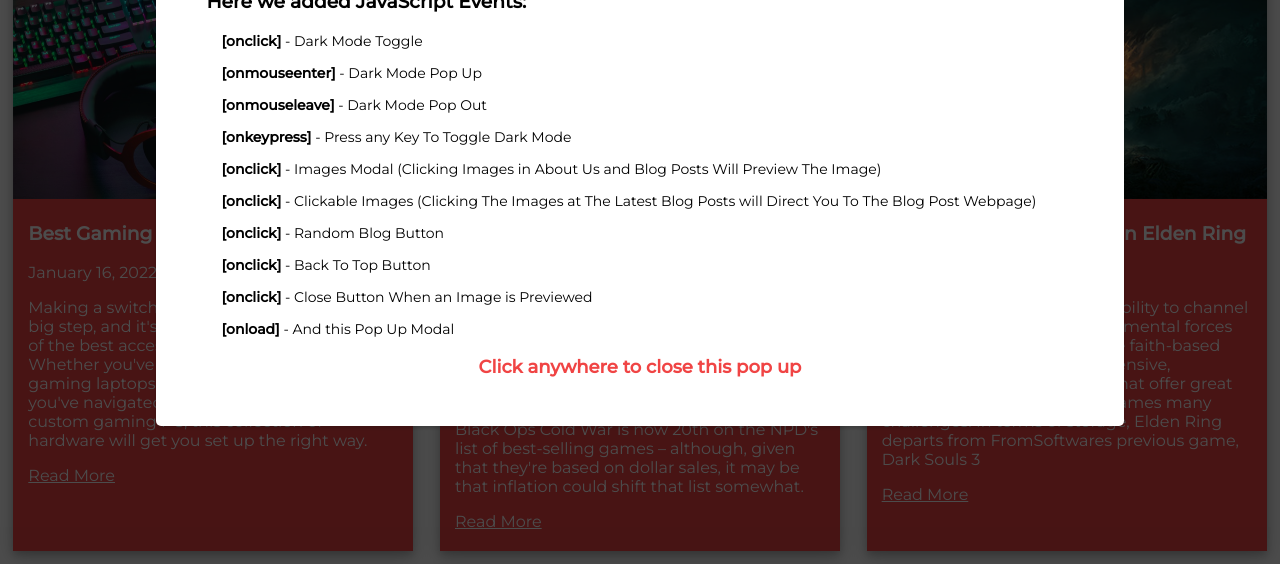
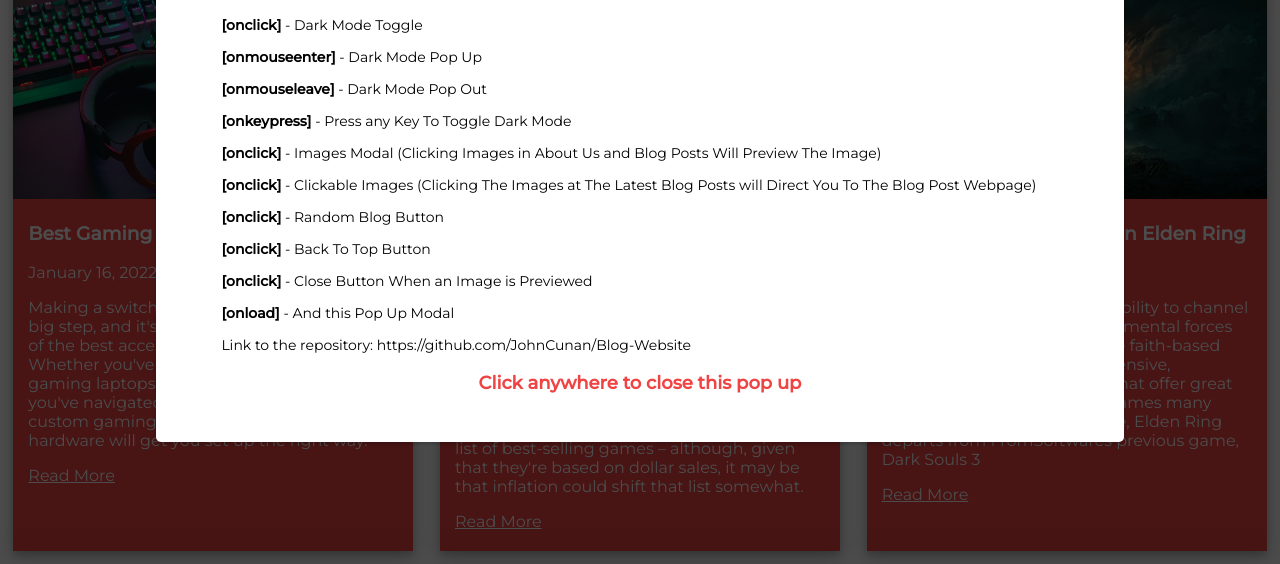
Before and after one commit to JohnCunan/Blog-Website, a plain HTML site: page index.html in a window 1280 px wide. Shown: the part 236-800 px from the top of the page. Drawn offline with Linux system fonts and the light colour scheme.

Commit message:
MAJOR UPGRADE = MIND BLOWN

```diff
--- a/index.html
+++ b/index.html
@@ -146,6 +146,7 @@
         <p><span>[onclick]</span> - Back To Top Button</p>
         <p><span>[onclick]</span> - Close Button When an Image is Previewed</p>
         <p><span>[onload]</span> - And this Pop Up Modal</p>
+        <p class"helper">Link to the repository: https://github.com/JohnCunan/Blog-Website</p>
         <p class="helper">Click anywhere to close this pop up</p>
       </div>
     </div>
```
